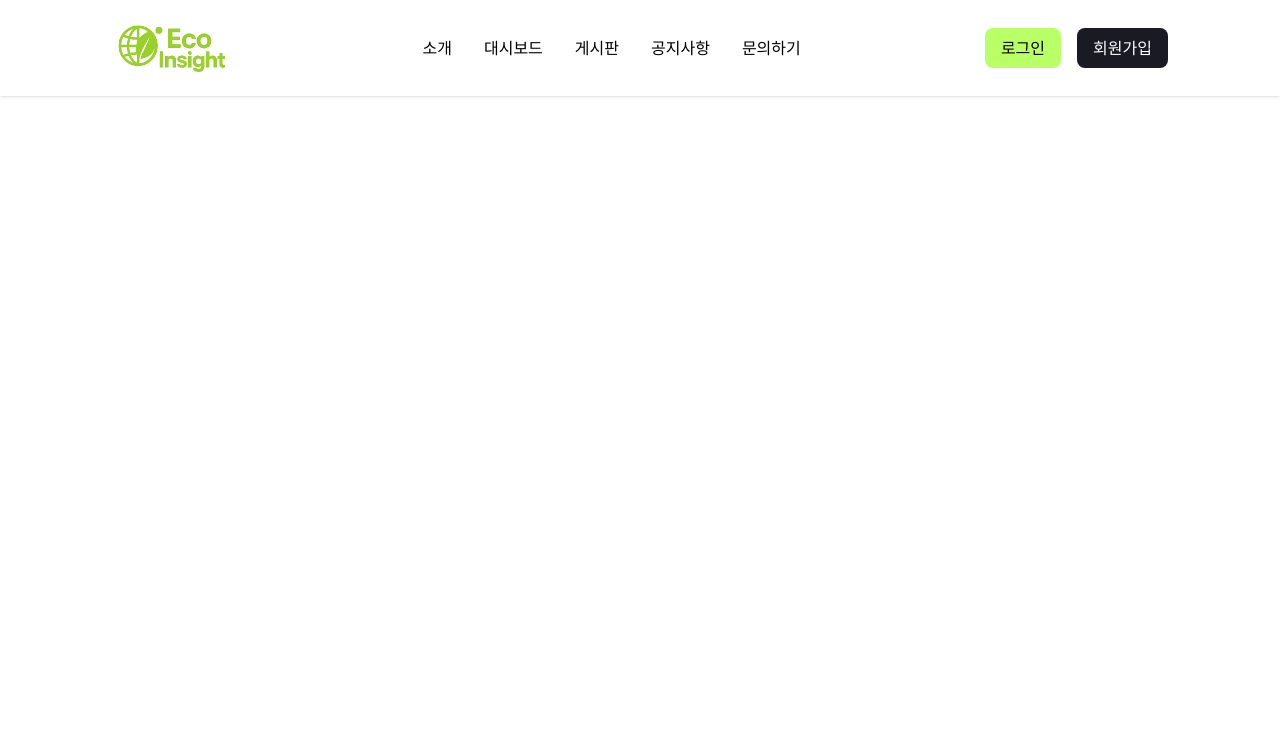
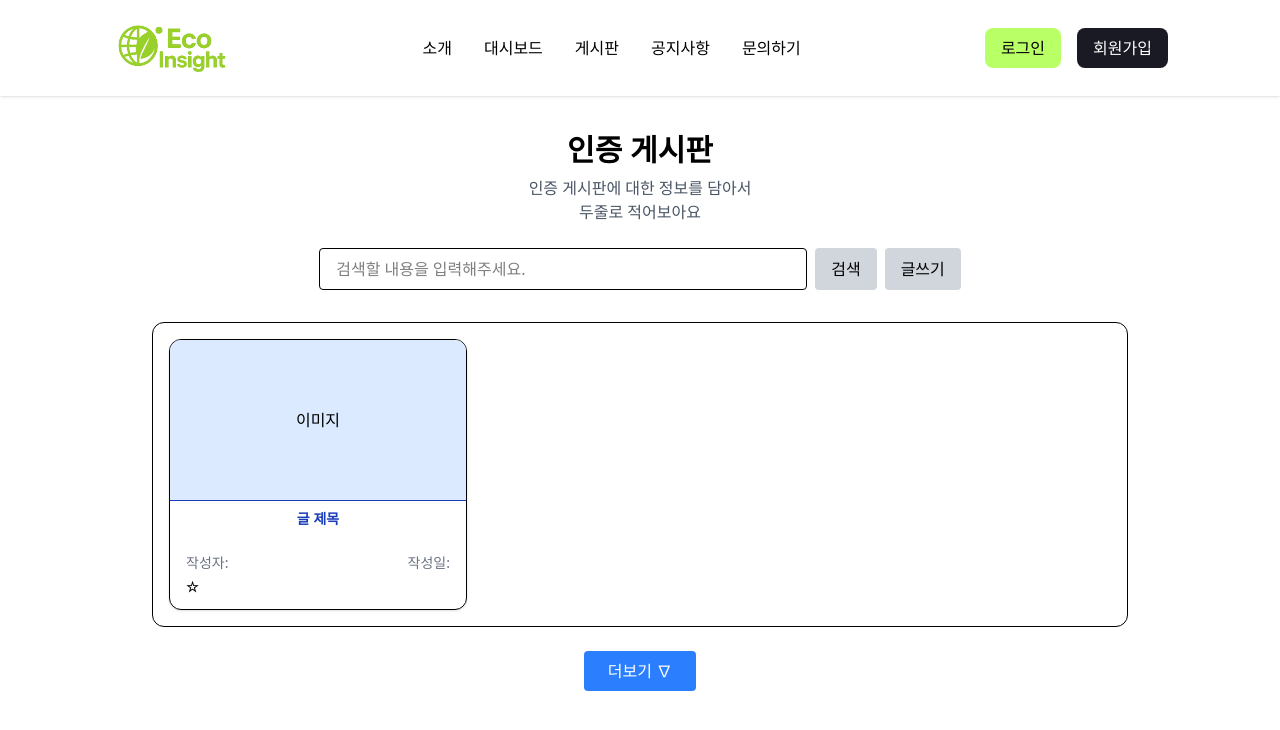
Before and after one commit to holelung/EcoInsight, a React (Vite) app in the folder frontend/eco-insight/: page /board/cert in a window 1280 px wide. Shown: the top 730 px of the page. Built offline with nearby package versions, Linux system fonts and the light colour scheme.

Commit message:
화면구성중

```diff
--- a/frontend/eco-insight/src/App.jsx
+++ b/frontend/eco-insight/src/App.jsx
@@ -14,7 +14,7 @@ function App() {
         <Header />
         <Routes>
           <Route path='/' element={<HomePage />} />
-          <Route path='/boards' element={<AuthListPage />} />
+          <Route path='/board/cert' element={<AuthListPage />} />
         </Routes>
       </AuthProvider>
     </>
--- a/frontend/eco-insight/src/components/Board/Auth/AuthListPage.jsx
+++ b/frontend/eco-insight/src/components/Board/Auth/AuthListPage.jsx
@@ -4,35 +4,12 @@ import axios from "axios";
 
 const AuthListPage = () => {
     const navi = useNavigate();
+    const [boards, setBoards] = useState([]);
+    const [page, setPage] = useState(0);
 
-    useEffect(() => {
-        axios.get("http://localhost/boards", {
-            params : {
-                page : page,
-            },
-        }).then(response => {
-            setBoards([...boards, ...response.data]);
-            if(response.data.length < 6){
-                handleLoadMore(false);
-            }
-        });
-    }, [page]);
-
-    const allPosts = new Array(30).fill({
-        title: "글 제목",
-        author: "김오리",
-        date: "20xx.xx.xx",
-        image: "https://via.placeholder.com/150",
-        subtitle: "아무리 생각해도 아무 생각이 없어",
-        star: 1,
-    });
-
-    function CertificationBoard() {
-        const [visibleCount, setVisibleCount] = useState(6);
-
-        const handleLoadMore = () => {
-            setVisibleCount((prev) => prev + 6);
-        };
+    const handleLoadMore = () => {
+        setPage((page) => page + 1);
+    };
 
     return (
 
@@ -51,41 +28,40 @@ const AuthListPage = () => {
 
     <div className="overflow-y-auto mt-8 max-h-[600px] border rounded-xl p-4">
         <div className="grid grid-cols-1 sm:grid-cols-2 md:grid-cols-3 gap-6">
+        <div className="border rounded-xl overflow-hidden shadow hover:shadow-lg transition">
 
-        {allPosts.slice(0, visibleCount).map((post, index) => (
-        <div key={index} className="border rounded-xl overflow-hidden shadow hover:shadow-lg transition">
         <div className="bg-blue-100 flex items-center justify-center h-40">
-            <img src={post.image} alt="placeholder" className="w-20" />
+            이미지
         </div>
             <div className="px-4 py-2 border-t text-center text-sm text-blue-800 font-semibold">
-                {post.subtitle}
+                글 제목
             </div>
+
             <div className="px-4 py-3 text-sm">
-                <div className="font-semibold">{post.title}</div>
                 <div className="text-gray-500 flex justify-between mt-1">
-                <span>작성자: {post.author}</span>
-                <span>작성일: {post.date}</span>
+                    <span>작성자: </span>
+                    <span>작성일: </span>
+                </div>
+
+                <div className="text-black-500 font-bold mt-1">☆</div>
             </div>
-            <div className="text-gray-500 mt-1">★ {post.star}</div>
-            </div>
+
         </div>
-        ))}
         </div>
     </div>
 
-    {visibleCount < allPosts.length && (
+
     <div className="flex justify-center mt-6">
         <button
             onClick={handleLoadMore}
             className="bg-blue-500 text-white px-6 py-2 rounded hover:bg-blue-600">
-            더보기
+            더보기 ∇
         </button>
     </div>
-    )}
 
     </div>
 
     );
 };
-}
+
 export default AuthListPage;
```
